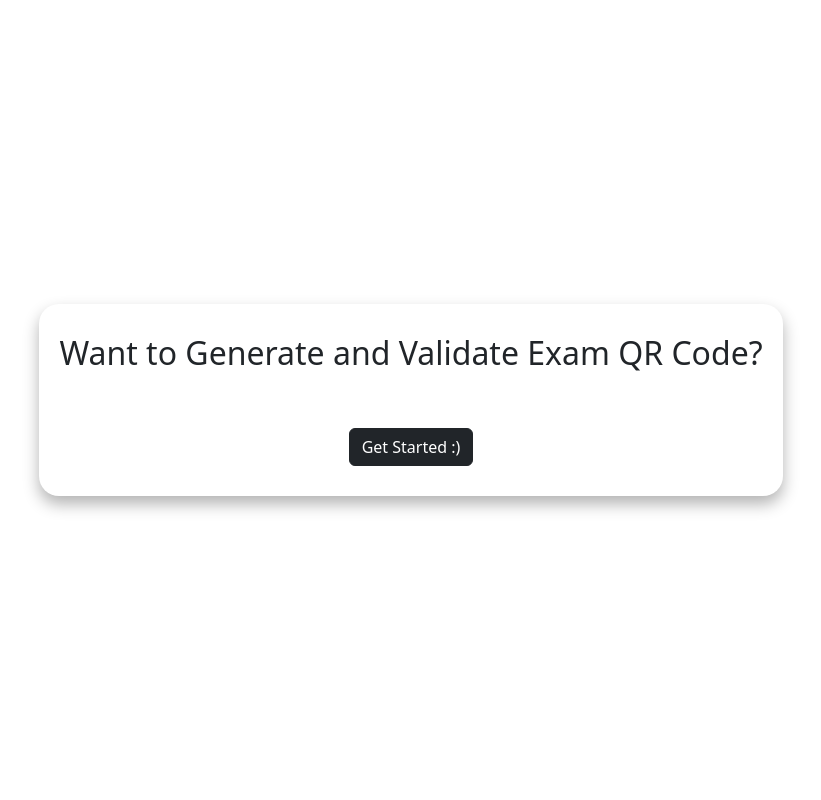
After one commit to Bin02-Dv/exam_card_validator_with_qr_code, a Django app: page / in a window 1280 px wide. The commit adds this page. Shown: the whole page, without its empty margins (229-1050 px from the left). Run offline with Django 4.2, Linux system fonts and the light colour scheme; some libraries are stand-ins or nearby versions.

Commit message:
second-commit

```diff
--- a/ev/urls.py
+++ b/ev/urls.py
@@ -2,6 +2,7 @@ from django.urls import path
 from . import views
 
 urlpatterns = [
+    path('', views.landing, name='landing'),
     path('generate', views.generate_qr_code, name='generate_qr_code'),
     path('validate/<str:exam_regis>/', views.validate_exam, name='validate_exam'),
 ]
--- a/ev/views.py
+++ b/ev/views.py
@@ -52,3 +52,7 @@ def validate_exam(request, exam_regis):
         error_message = "No QR Code detected in the image"
 
     return render(request, 'validation_error.html', {'error_message': error_message})
+
+
+def landing(request):
+    return render(request, 'landing.html')
--- a/templates/generate_qr_code.html
+++ b/templates/generate_qr_code.html
@@ -9,7 +9,7 @@
 </head>
 <body>
     <header>
-        <h2>Generation And Validation of Exam Card</h2>
+        <h2>Generation And Validation of Exam Card &nbsp;&nbsp; <a href="/" class="btn btn-dark">Done</a></h2>
     </header>
 
     <main class="main-fixed">
--- /dev/null
+++ b/templates/landing.html
@@ -0,0 +1,36 @@
+<!DOCTYPE html>
+<html lang="en">
+<head>
+    <meta charset="UTF-8">
+    <meta name="viewport" content="width=device-width, initial-scale=1.0">
+    <title>Generation And Validation of Exam Card</title>
+    <link rel="stylesheet" href="../static/bootstrap/css/bootstrap.min.css">
+    <style>
+        main{
+            display: flex;
+            flex-direction: column;
+            align-items: center;
+            justify-content: center;
+            height: 100vh;
+        }
+        .main-body{
+            box-shadow: 0 .5rem 1rem rgba(0,0,0, .3);
+            padding: 30px 20px 30px 20px;
+            border-radius: 20px;
+        }
+        .btn:hover{
+            position: relative;
+            top: 5px;
+        }
+    </style>
+</head>
+<body>
+    <main>
+        <div class="main-body text-center">
+            <h2>Want to Generate and Validate Exam QR Code?</h2>
+            <br><br>
+            <a href="/generate" class="btn btn-dark">Get Started :)</a>
+        </div>
+    </main>
+</body>
+</html>
```
Also changed, not shown: db.sqlite3, media/qr_codes/NIDCSE200137_qr_Nz3dJwh.png (added).
